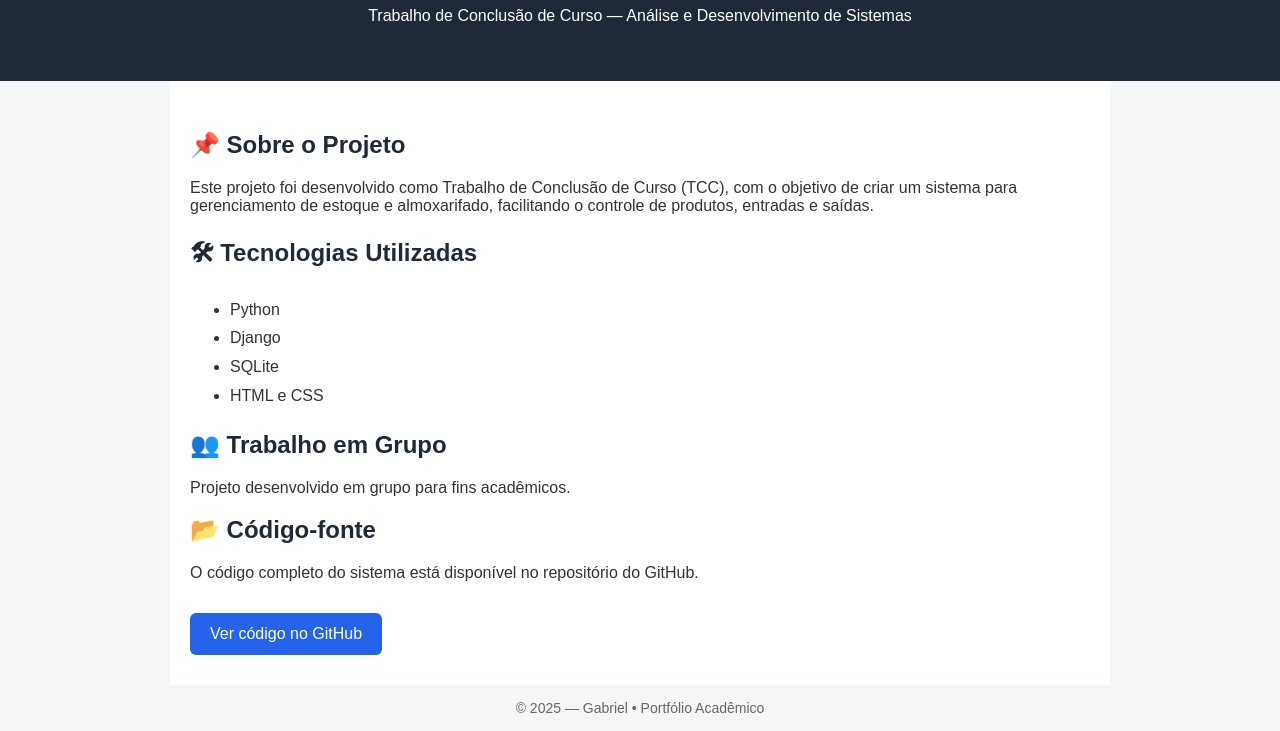
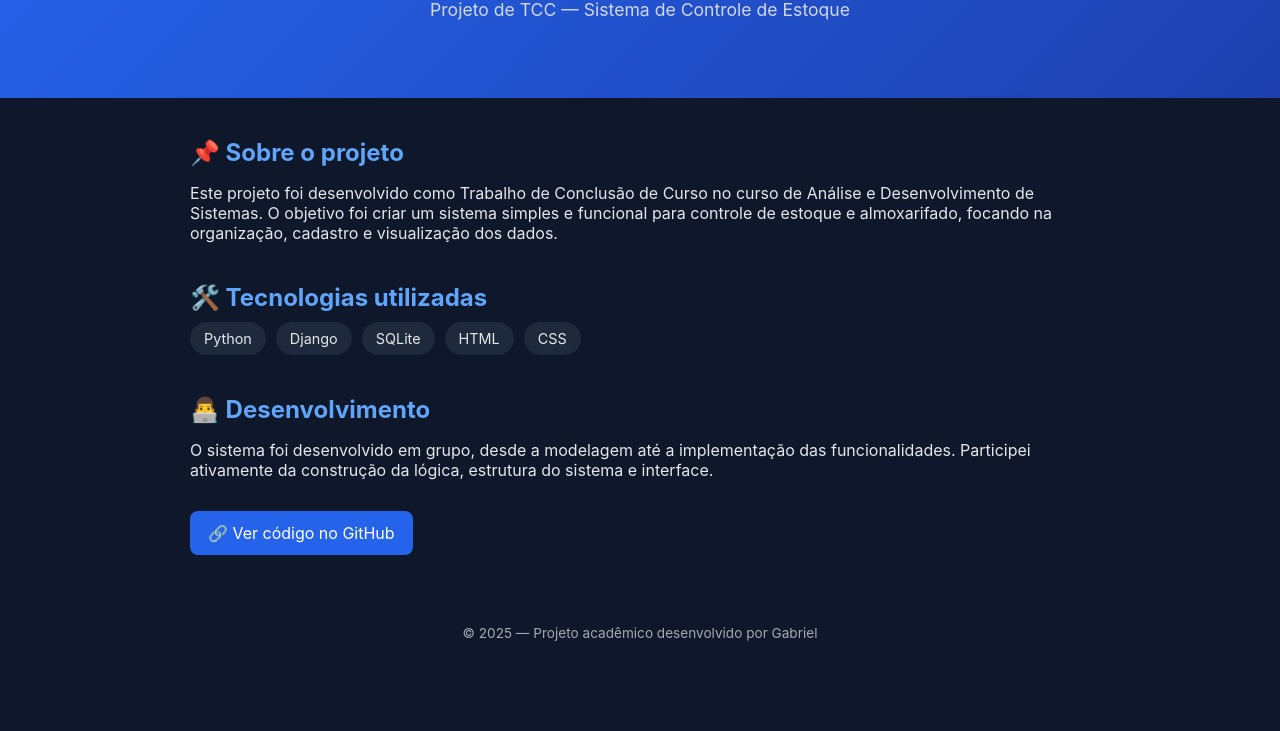
Before and after one commit to aeGabriel/EstoqueAlmoxarifado, a plain HTML site: page index.html in a window 1280 px wide. Shown: the part 113-844 px from the top of the page. After the commit the page ends 800 px from the top, so only its background shows below. Drawn offline with Linux system fonts and the light colour scheme.

Commit message:
Atualizar o index.html

```diff
--- a/index.html
+++ b/index.html
@@ -4,89 +4,130 @@
     <meta charset="UTF-8">
     <title>Estoque Almoxarifado | TCC</title>
     <meta name="viewport" content="width=device-width, initial-scale=1.0">
+
     <style>
         body {
-      font-family: Arial, sans-serif;
-      background: #f4f6f8;
             margin: 0;
-      padding: 0;
-      color: #333;
+            font-family: -apple-system, BlinkMacSystemFont, "Segoe UI", Roboto, sans-serif;
+            background: #0f172a;
+            color: #e5e7eb;
         }
+
         header {
-      background: #1f2937;
-      color: #fff;
-      padding: 40px 20px;
+            padding: 60px 20px;
             text-align: center;
+            background: linear-gradient(135deg, #2563eb, #1e40af);
         }
+
+        header h1 {
+            margin: 0;
+            font-size: 2.2rem;
+        }
+
+        header p {
+            margin-top: 10px;
+            font-size: 1.1rem;
+            opacity: 0.9;
+        }
+
+        main {
+            max-width: 900px;
+            margin: 40px auto;
+            padding: 0 20px;
+        }
+
         section {
-      max-width: 900px;
-      margin: auto;
-      padding: 30px 20px;
-      background: #fff;
+            margin-bottom: 40px;
         }
+
         h2 {
-      color: #1f2937;
+            color: #60a5fa;
+            margin-bottom: 10px;
         }
-    ul {
-      line-height: 1.8;
+
+        .tech {
+            display: flex;
+            flex-wrap: wrap;
+            gap: 10px;
         }
-    .btn {
+
+        .tech span {
+            background: #1e293b;
+            padding: 8px 14px;
+            border-radius: 20px;
+            font-size: 0.9rem;
+        }
+
+        a.button {
             display: inline-block;
             margin-top: 15px;
-      padding: 12px 20px;
+            padding: 12px 18px;
             background: #2563eb;
-      color: #fff;
+            color: white;
             text-decoration: none;
-      border-radius: 6px;
+            border-radius: 8px;
+            transition: 0.2s;
         }
+
+        a.button:hover {
+            background: #1d4ed8;
+        }
+
         footer {
             text-align: center;
-      padding: 15px;
-      font-size: 14px;
-      color: #666;
+            padding: 30px 10px;
+            font-size: 0.85rem;
+            opacity: 0.7;
         }
     </style>
 </head>
 <body>
 
 <header>
-  <h1>Sistema de Estoque e Almoxarifado</h1>
-  <p>Trabalho de Conclusão de Curso — Análise e Desenvolvimento de Sistemas</p>
+    <h1>Estoque Almoxarifado</h1>
+    <p>Projeto de TCC — Sistema de Controle de Estoque</p>
 </header>
 
+<main>
     <section>
-  <h2>📌 Sobre o Projeto</h2>
+        <h2>📌 Sobre o projeto</h2>
         <p>
-    Este projeto foi desenvolvido como Trabalho de Conclusão de Curso (TCC),
-    com o objetivo de criar um sistema para gerenciamento de estoque e
-    almoxarifado, facilitando o controle de produtos, entradas e saídas.
+            Este projeto foi desenvolvido como Trabalho de Conclusão de Curso
+            no curso de Análise e Desenvolvimento de Sistemas.
+            O objetivo foi criar um sistema simples e funcional para controle
+            de estoque e almoxarifado, focando na organização, cadastro
+            e visualização dos dados.
+        </p>
+    </section>
+
+    <section>
+        <h2>🛠️ Tecnologias utilizadas</h2>
+        <div class="tech">
+            <span>Python</span>
+            <span>Django</span>
+            <span>SQLite</span>
+            <span>HTML</span>
+            <span>CSS</span>
+        </div>
+    </section>
+
+    <section>
+        <h2>👨‍💻 Desenvolvimento</h2>
+        <p>
+            O sistema foi desenvolvido em grupo, desde a modelagem até
+            a implementação das funcionalidades.
+            Participei ativamente da construção da lógica,
+            estrutura do sistema e interface.
         </p>
 
-  <h2>🛠 Tecnologias Utilizadas</h2>
-  <ul>
-    <li>Python</li>
-    <li>Django</li>
-    <li>SQLite</li>
-    <li>HTML e CSS</li>
-  </ul>
-
-  <h2>👥 Trabalho em Grupo</h2>
-  <p>
-    Projeto desenvolvido em grupo para fins acadêmicos.
-  </p>
-
-  <h2>📂 Código-fonte</h2>
-  <p>
-    O código completo do sistema está disponível no repositório do GitHub.
-  </p>
-
-  <a class="btn" href="https://github.com/aegabriel/EstoqueAlmoxarifado">
-    Ver código no GitHub
+        <a class="button" href="https://github.com/aegabriel/EstoqueAlmoxarifado">
+            🔗 Ver código no GitHub
         </a>
     </section>
+</main>
 
 <footer>
-  © 2025 — Gabriel • Portfólio Acadêmico
+    © 2025 — Projeto acadêmico desenvolvido por Gabriel
 </footer>
 
 </body>
```
Lines whose indentation alone changed are shown as unchanged.
